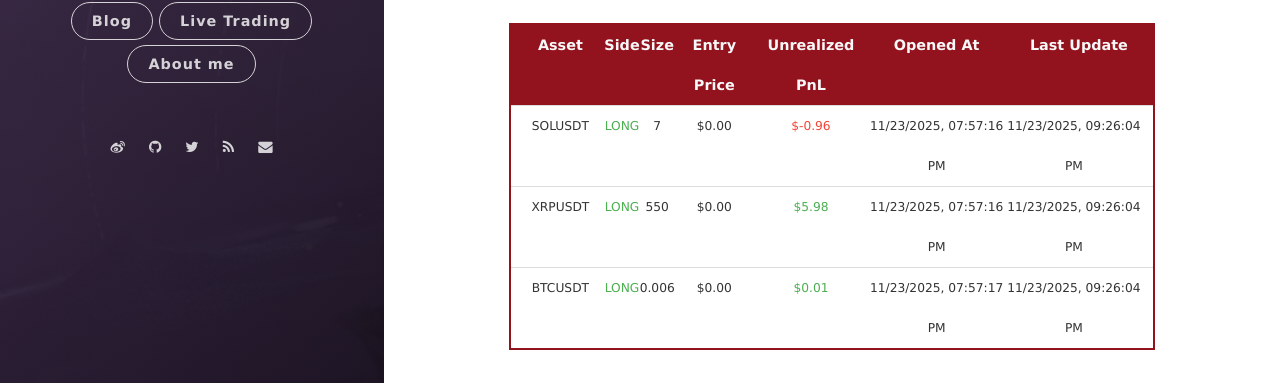
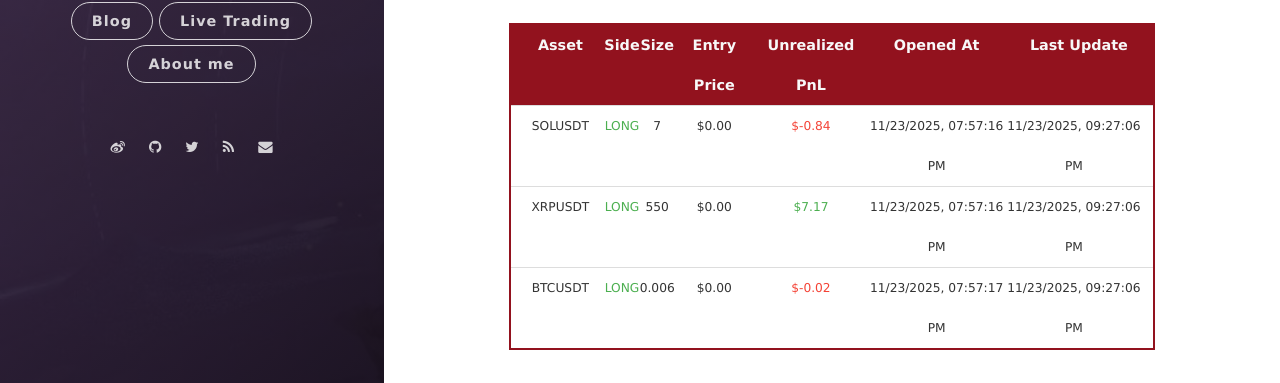
Before and after one commit to leeyegy/leeyegy.github.io, a Jekyll site: the page built from live-trading.html, in a window 1280 px wide and 1026 px high. Shown: the part 576-959 px from the top of the window. Built offline with Jekyll 4.4.1, drawn with Linux system fonts in a browser that asks for light colours; nearby versions of some CDN libraries.

Commit message:
AccountMonitor: refresh positions 2025-11-24T05:27:06+08:00

```diff
--- a/assets/data/binance/positions.json
+++ b/assets/data/binance/positions.json
@@ -4,26 +4,26 @@
     "side": "LONG",
     "size": 7.0,
     "entryPrice": 0.0,
-    "unrealizedPnl": -0.96357191,
+    "unrealizedPnl": -0.84,
     "openedAt": "2025-11-24T03:57:16+08:00",
-    "reportedAt": "2025-11-24T05:26:04+08:00"
+    "reportedAt": "2025-11-24T05:27:06+08:00"
   },
   {
     "symbol": "XRPUSDT",
     "side": "LONG",
     "size": 550.0,
     "entryPrice": 0.0,
-    "unrealizedPnl": 5.9776475,
+    "unrealizedPnl": 7.166522,
     "openedAt": "2025-11-24T03:57:16+08:00",
-    "reportedAt": "2025-11-24T05:26:04+08:00"
+    "reportedAt": "2025-11-24T05:27:06+08:00"
   },
   {
     "symbol": "BTCUSDT",
     "side": "LONG",
     "size": 0.006,
     "entryPrice": 0.0,
-    "unrealizedPnl": 0.0133646,
+    "unrealizedPnl": -0.0216,
     "openedAt": "2025-11-24T03:57:17+08:00",
-    "reportedAt": "2025-11-24T05:26:04+08:00"
+    "reportedAt": "2025-11-24T05:27:06+08:00"
   }
 ]
```
